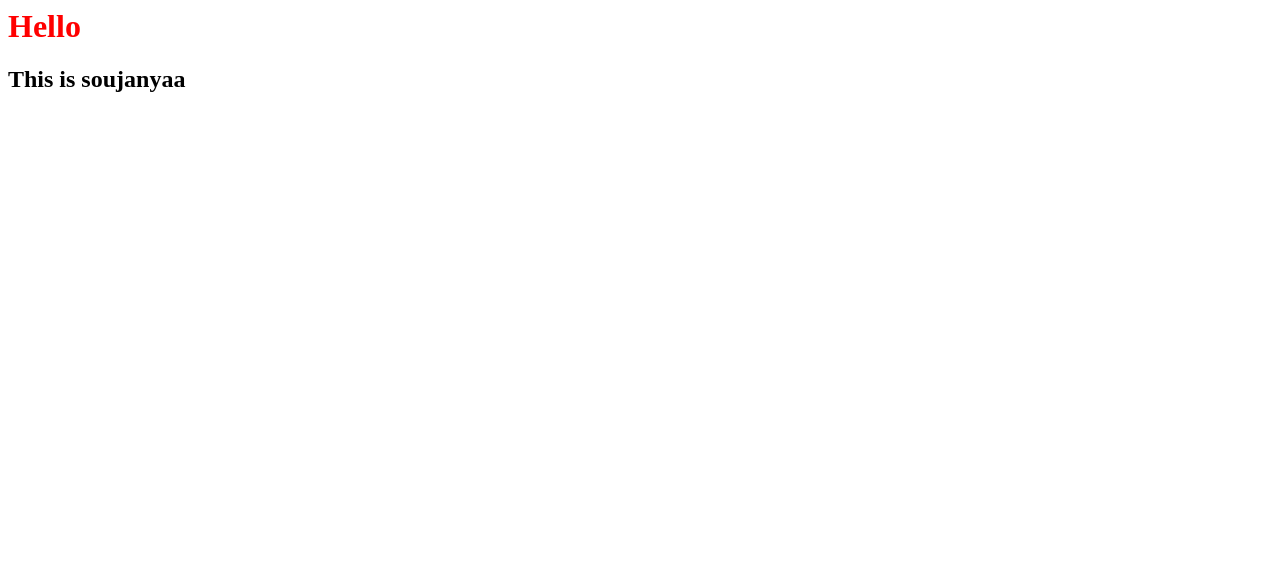
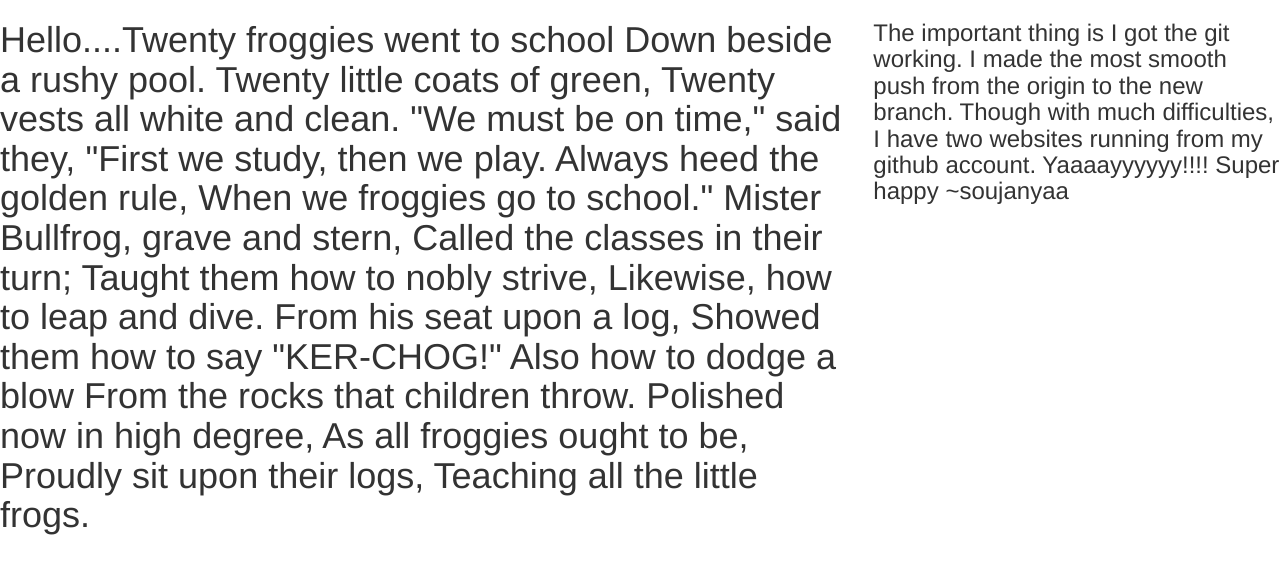
Before and after one commit to sboruah/js, a plain HTML site: page index.html in a window 1280 px wide. Drawn offline with nearby package versions, Linux system fonts and the light colour scheme.

Commit message:
next commit  made from the origin to the new branch

```diff
--- a/index.html
+++ b/index.html
@@ -1,9 +1,46 @@
 <html>
 <head>
-	<link rel="stylesheet" type="text/css" href="style.css">
+	<link rel="stylesheet" href="https://maxcdn.bootstrapcdn.com/bootstrap/3.3.5/css/bootstrap.min.css">
+	<link rel="stylesheet" type="type/css" href="style.css">
 </head>
 <body>
-<h1>Hello</h1>
-<h2>This is soujanyaa</h2>
+
+<div class="row">
+  <div class="col-md-8 col-xs-6">   <!--col-xs-6 makes it responsive here -->
+  	<h1>Hello....Twenty froggies went to school
+Down beside a rushy pool.
+Twenty little coats of green,
+Twenty vests all white and clean.
+
+"We must be on time," said they,
+"First we study, then we play.
+Always heed the golden rule,
+When we froggies go to school."
+
+Mister Bullfrog, grave and stern,
+Called the classes in their turn;
+Taught them how to nobly strive,
+Likewise, how to leap and dive.
+
+From his seat upon a log,
+Showed them how to say "KER-CHOG!"
+Also how to dodge a blow
+From the rocks that children throw.
+
+Polished now in high degree,
+As all froggies ought to be,
+Proudly sit upon their logs,
+Teaching all the little frogs.</h1>
+  </div>
+
+  <div class="col-md-4 col-xs-6">
+  	<h3>The important thing is I got the git working. I made the most smooth push from the origin to the new branch. Though with much difficulties, I have two websites running from my github account. Yaaaayyyyyy!!!! Super happy
+  		~soujanyaa</h3>
+  </div>
+</div>
+
+<div class="row">
+	<dive class="col-md- col-xs"
+
 </body>
 </html>
--- a/style.css
+++ b/style.css
@@ -1,3 +1,7 @@
 h1 {
 	color: red;
 }
+
+h3 {
+	color: blue;
+}
```
